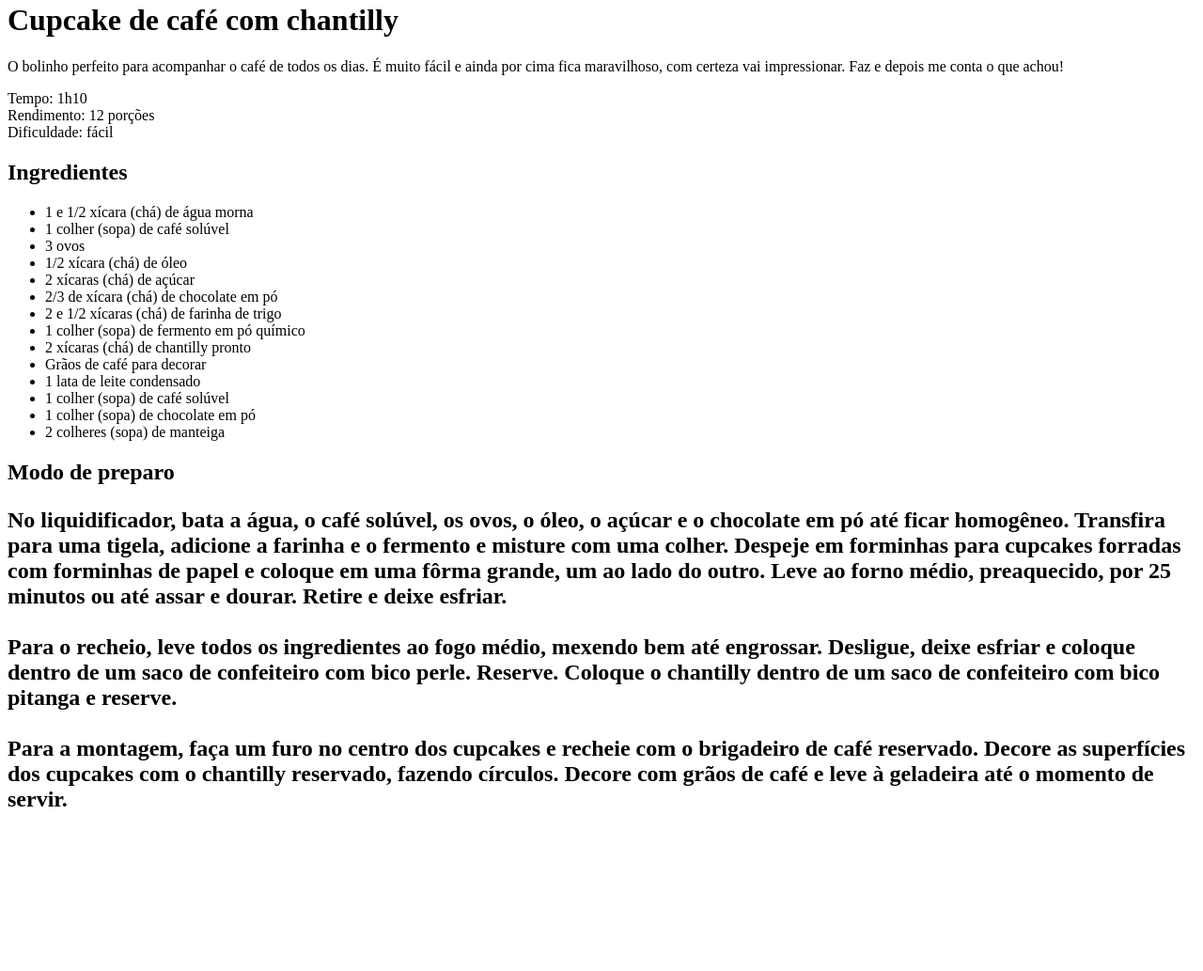
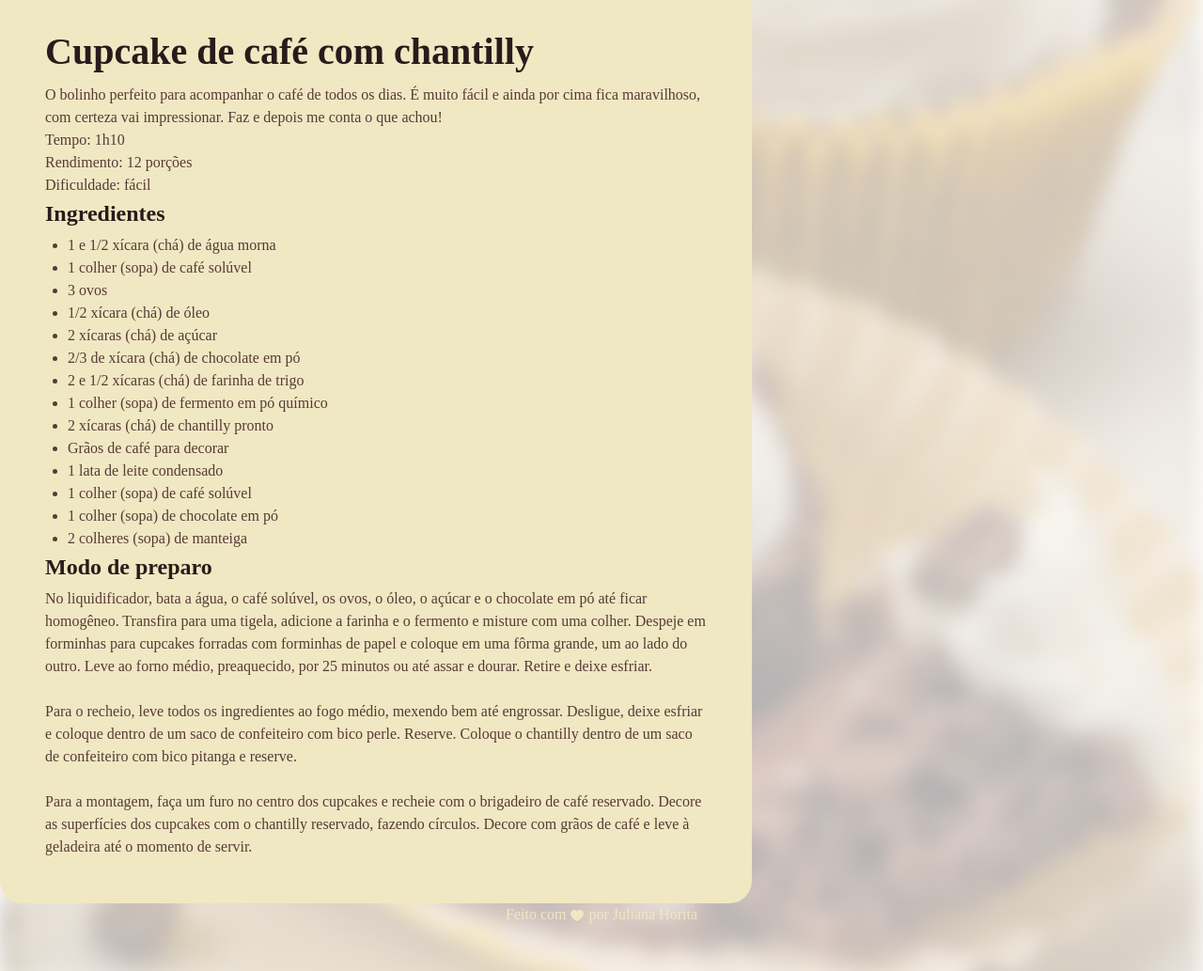
Before and after one commit to JulianaHorita/Projeto-receita, a plain HTML site: page index.html in a window 1280 px wide. Shown: the part 430-1463 px from the top of the page at 94% size. Before the commit the page ends 1318 px from the top, so only its background shows below. Drawn offline with Linux system fonts and the light colour scheme; a web font is replaced by a local one.

Commit message:
add background, style and footer

```diff
--- a/index.html
+++ b/index.html
@@ -1,11 +1,15 @@
 <!DOCTYPE html>
 <html lang="pt-br">
 <head>
+
   <meta charset="UTF-8">
   <meta name="viewport" content="width=device-width, initial-scale=1.0">
   <title>Página de receita</title>
 
   <link rel="stylesheet" href="style.css">
+  <link rel="preconnect" href="https://fonts.googleapis.com">
+<link rel="preconnect" href="https://fonts.gstatic.com" crossorigin>
+<link href="https://fonts.googleapis.com/css2?family=Alice&display=swap" rel="stylesheet">
 </head>
 <body>
   <div id="page">
@@ -46,13 +50,18 @@
    <section id="preparation"></section>
    <h2>
     Modo de preparo
+   </h2>
     <p>
       No liquidificador, bata a água, o café solúvel, os ovos, o óleo, o açúcar e o chocolate em pó até ficar homogêneo. Transfira para uma tigela, adicione a farinha e o fermento e misture com uma colher. Despeje em forminhas para cupcakes forradas com forminhas de papel e coloque em uma fôrma grande, um ao lado do outro. Leve ao forno médio, preaquecido, por 25 minutos ou até assar e dourar. Retire e deixe esfriar. <br><br>
-      Para o recheio, leve todos os ingredientes ao fogo médio, mexendo bem até engrossar. Desligue, deixe esfriar e coloque dentro de um saco de confeiteiro com bico perle. Reserve. Coloque o chantilly dentro de um saco de confeiteiro com bico pitanga e reserve. <br><br>
+      Para o recheio, leve todos os ingredientes ao fogo médio, mexendo bem até  engrossar. Desligue, deixe esfriar e coloque dentro de um saco de confeiteiro com bico perle. Reserve. Coloque o chantilly dentro de um saco de confeiteiro com bico pitanga e reserve. <br><br>
       Para a montagem, faça um furo no centro dos cupcakes e recheie com o brigadeiro de café reservado. Decore as superfícies dos cupcakes com o chantilly reservado, fazendo círculos. Decore com grãos de café e leve à geladeira até o momento de servir.
     </p>
-   </h2>
+
   </main>
 </div>
+
+<footer>
+  Feito com <img src="assets/ph_heart-fill.svg" alt="coração"> por Juliana Horita
+</footer>
 </body>
 </html>
--- a/style.css
+++ b/style.css
@@ -1,3 +1,69 @@
+* {
+  margin: 0;
+  padding: 0;
+  }
+
+:root{
+  font-family: "Alice", serif;
+  line-height: 150%;
+  color: #573A37; ;
+}
+
+
+body{
+  background-image: url(assets/bg-image.jpg);
+  background-size: cover;
+}
+
+#page {
+  box-sizing: border-box;
+  width: 800px;
+  padding: 24px;
+  background-color: #F0E8C2;
+  border-radius: 24px;
+  margin: 48 px auto 28px;
+}
+
 img {
   border-radius: 16px;
 }
+main {
+    padding: 24px;
+  }
+
+  section + section {
+    margin-top: 24px;
+  }
+
+  #about p + p {
+    margin-top: 12px;
+  }
+
+h1 {
+  line-height: 140%;
+  font-size: 40px;
+  }
+
+h2{
+  font-size: 24px;
+  }
+
+h1,h2 {
+ color: #291B1A;
+ margin-bottom: 4px;
+ line-height: 150%;
+  }
+
+ ul {
+   padding-left: 24px;
+  }
+
+  footer {
+    color: #F0E8C2;
+    text-align: center;
+    padding-bottom: 48px;
+  }
+
+  footer img {
+    vertical-align: middle;
+  }
```
Also changed, not shown: assets/ph_heart-fill.svg (added).
